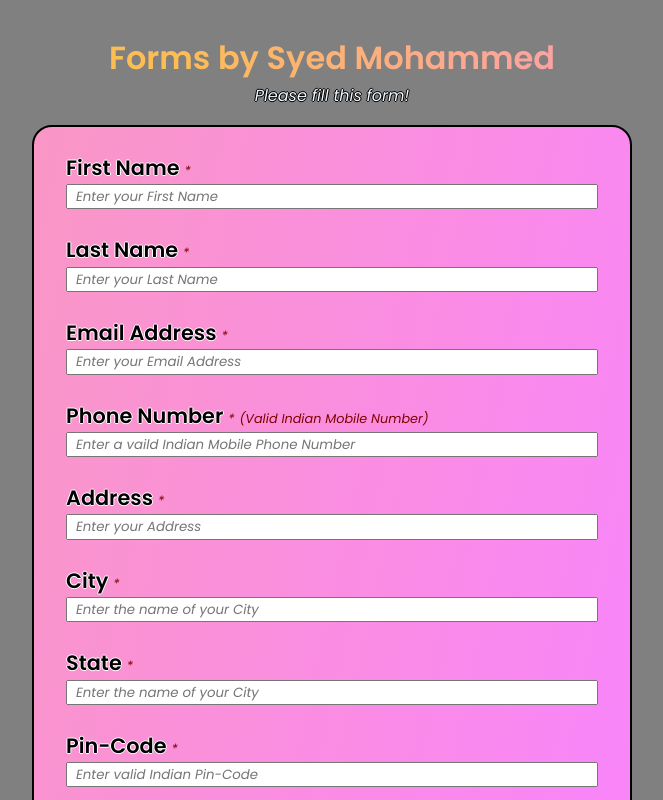
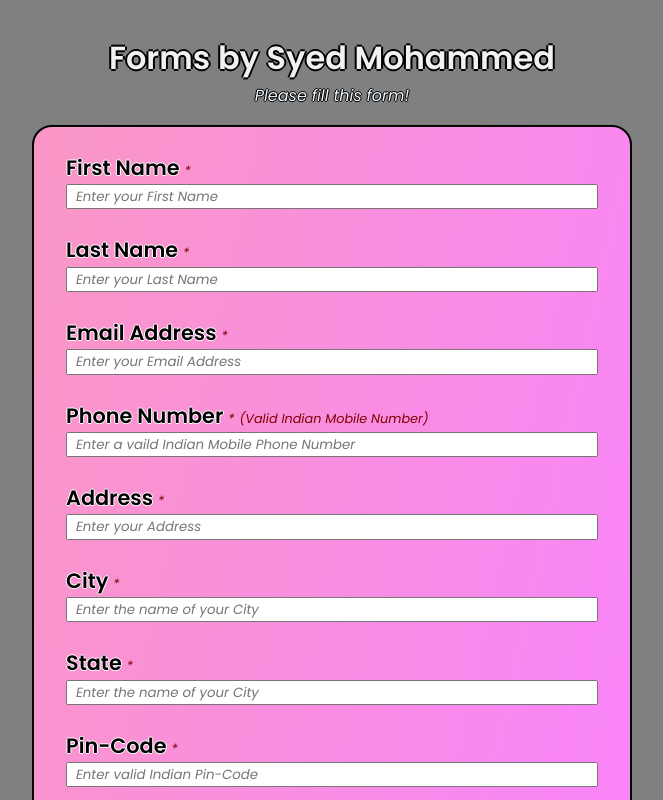
Before and after one commit to Eyepatch0/forms, a plain HTML site: page index.html in a window 1280 px wide. Shown: the top 800 px of the page, without its empty margins (308-971 px from the left). Drawn offline with Linux system fonts and the light colour scheme.

Commit message:
removed text animation

```diff
--- a/style.css
+++ b/style.css
@@ -21,8 +21,7 @@ header {
   text-align: center;
 }
 header h1 {
-  /* text-shadow: 2px 0 0 #000, 0 -2px 0 #000, 0 2px 0 #000, -2px 0 0 #000;       */
-    background: linear-gradient(
+    /* background: linear-gradient(
     102.4deg,
     rgba(253, 189, 85, 1) 7.8%,
     rgba(249, 131, 255, 1) 100.3%
@@ -34,8 +33,11 @@ header h1 {
     background-size: 200% 100%;
     -webkit-animation: gradient 12s ease infinite;
     -moz-animation: gradient 12s ease infinite;
-    animation:  gradient 12s ease infinite;
+    animation:  gradient 12s ease infinite; */
     /* very slow ... but fast doesn't look good */
+  color: #f0f2f2;
+  text-shadow: 2px 0 0 #000, 0 -2px 0 #000, 0 2px 0 #000, -2px 0 0 #000;
+
 }
 header p {
   font-weight: 400;
```
